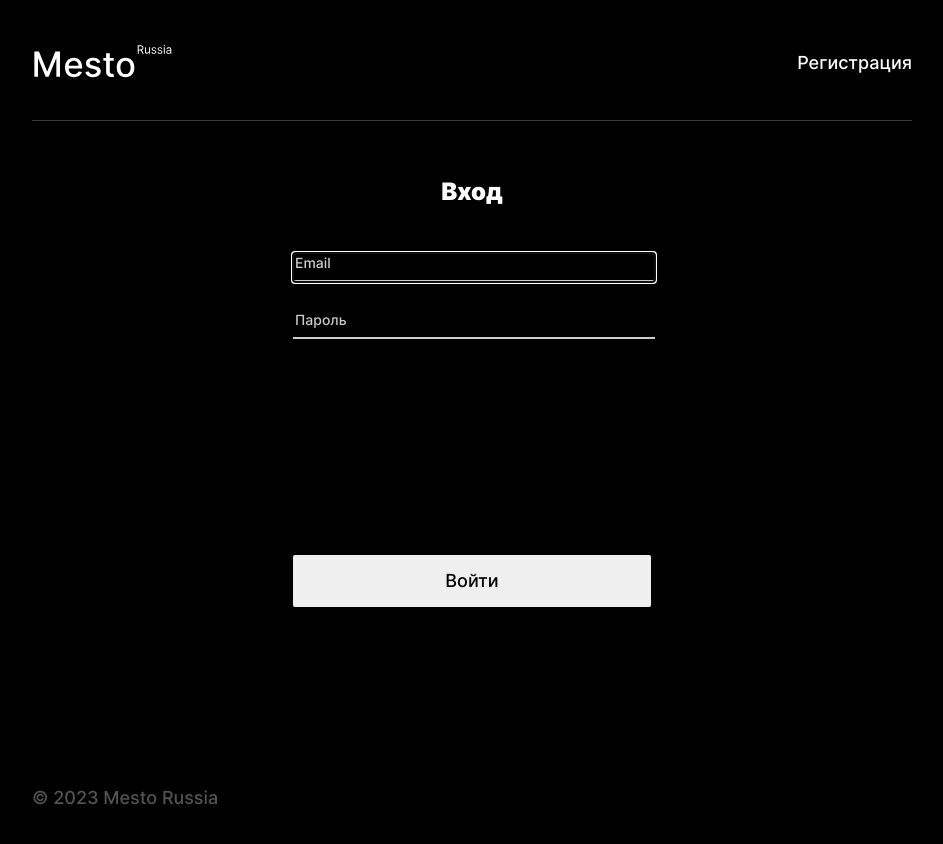
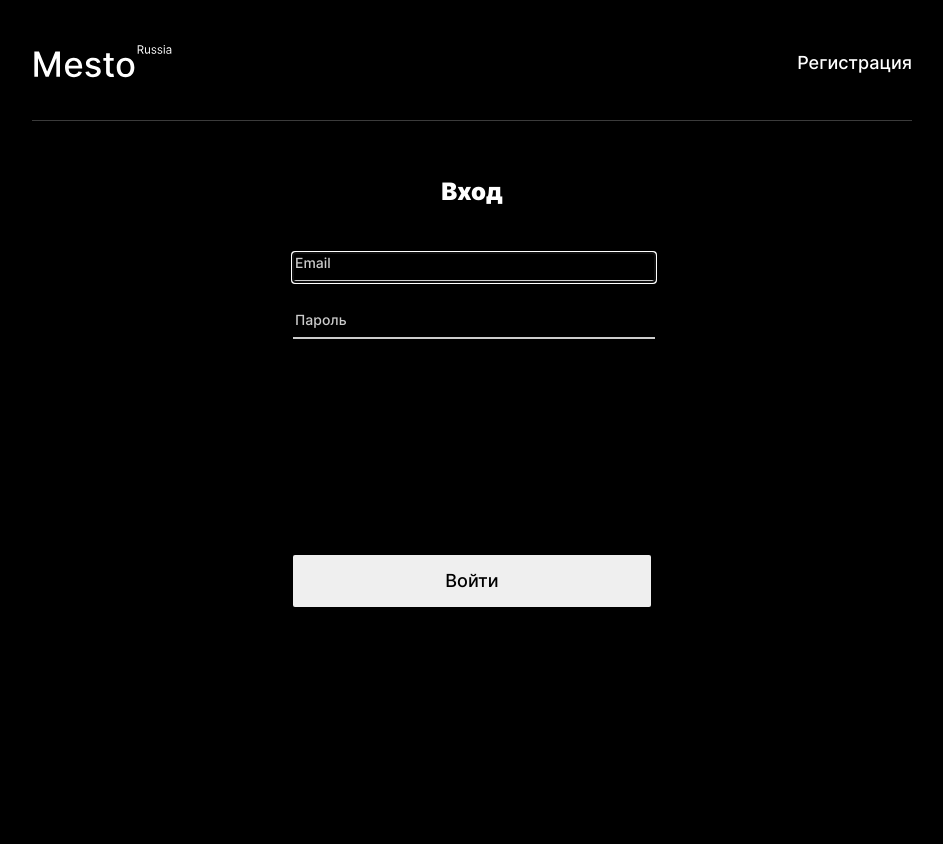
Before and after one commit to jsapro/react-mesto-auth, a React (Create React App) app: page /sign-in in a window 1280 px wide. Shown: the top 844 px of the page, without its empty margins (168-1111 px from the left). After the commit the page ends 800 px from the top, so only its background shows below. Built offline with nearby package versions, Linux system fonts and the light colour scheme; no server answers.

Commit message:
set footer visible only when signin

```diff
--- a/src/components/App.jsx
+++ b/src/components/App.jsx
@@ -291,7 +291,7 @@ function App() {
           onUpdateAvatar={handleUpdateAvatar}
           isLoading={isLoading}
         />
-        <Footer />
+        {loggedIn && <Footer />}
       </div>
     </CurrentUserContext.Provider>
   );
```
